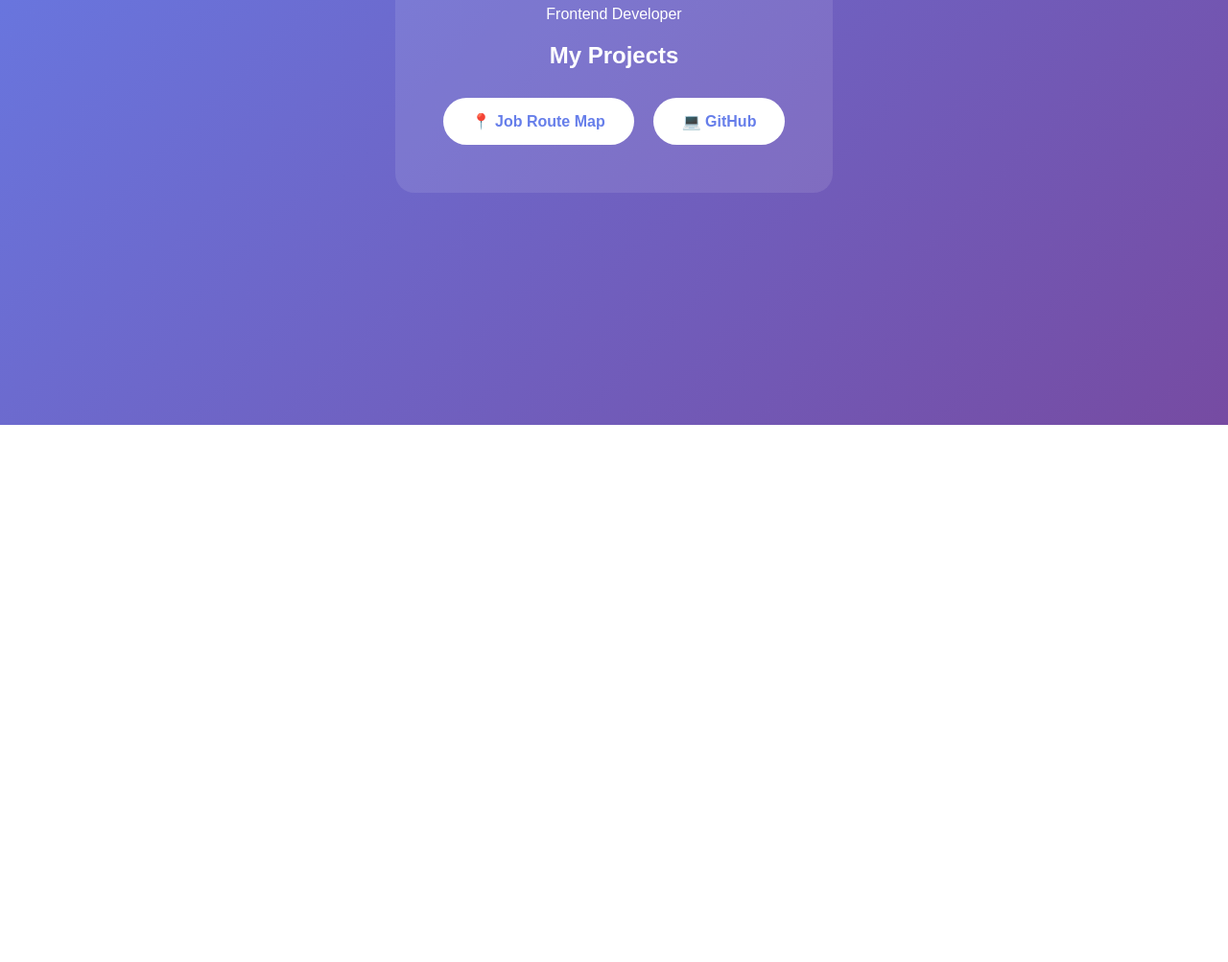
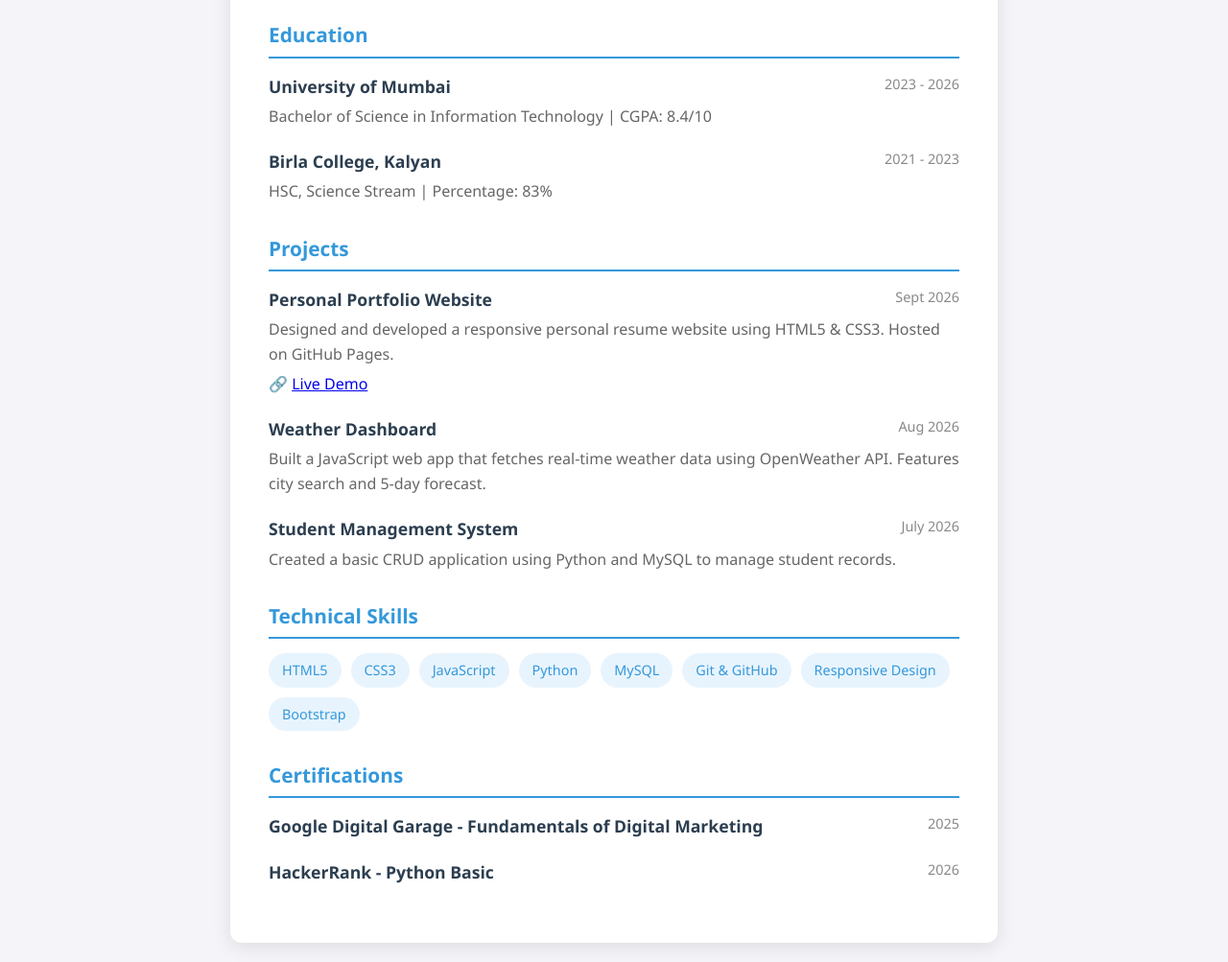
Before and after one commit to Karishma11-Raj/karishma11-raj.github.io, a website: page index.html in a window 1280 px wide. Shown: the part 357-1360 px from the top of the page at 96% size. Before the commit the page ends 800 px from the top, so only its background shows below. Drawn offline with Linux system fonts and the light colour scheme.

Commit message:
updated portfolio

```diff
--- a/index.html
+++ b/index.html
@@ -1 +1,72 @@
-<!DOCTYPE html><html><head><meta charset="UTF-8"><title>Karishma Raj</title><style>body{background:linear-gradient(135deg,#667eea,#764ba2);color:white;font-family:Arial;display:flex;align-items:center;justify-content:center;height:100vh;margin:0;text-align:center}div{background:rgba(255,255,255,.1);padding:40px;border-radius:20px}a{display:inline-block;background:white;color:#667eea;padding:15px 30px;border-radius:50px;text-decoration:none;font-weight:bold;margin:10px}</style></head><body><div><h1>Hi, I am Karishma Raj 👋</h1><p>Frontend Developer</p><h2>My Projects</h2><a href="map.html">📍 Job Route Map</a><a href="https://github.com/Karishma11-Raj">💻 GitHub</a></div></body></html>
+<!DOCTYPE html>
+<html lang="en">
+<head>
+  <meta charset="UTF-8">
+  <meta name="viewport" content="width=device-width, initial-scale=1.0">
+  <title>Karishma Rajbhar - Resume</title>
+  <style>
+    *{margin:0;padding:0;box-sizing:border-box}
+    body{font-family:'Segoe UI',sans-serif;line-height:1.6;background:#f4f4f9;color:#333;padding:20px}
+    .resume{max-width:800px;background:white;margin:auto;padding:40px;border-radius:12px;box-shadow:0 4px 20px rgba(0,0,0,0.1)}
+    h1{color:#2c3e50;font-size:2.5rem;text-align:center;margin-bottom:10px}
+    h2{color:#3498db;border-bottom:2px solid #3498db;padding-bottom:5px;margin:30px 0 15px 0;font-size:1.3rem}
+    .contact{text-align:center;color:#555;margin-bottom:25px}
+    .contact a{color:#3498db;text-decoration:none}
+    .item{margin-bottom:20px}
+    .item h3{color:#2c3e50;font-size:1.1rem;margin-bottom:5px}
+    .item .date{float:right;color:#888;font-size:.9rem;font-weight:normal}
+    .item p{color:#666;margin:5px 0}
+    .skills{display:flex;flex-wrap:wrap;gap:10px;list-style:none;padding:0}
+    .skills li{background:#e8f4fd;color:#3498db;padding:6px 14px;border-radius:20px;font-size:.9rem}
+    .btn{display:inline-block;background:#3498db;color:white;padding:12px 25px;border-radius:6px;text-decoration:none;margin-top:20px;font-weight:bold}
+    @media(max-width:600px){.item .date{float:none;display:block;margin-top:3px}h1{font-size:2rem}.resume{padding:25px}}
+  </style>
+</head>
+<body>
+  <div class="resume">
+    <h1>Karishma Rajbhar</h1>
+    <p class="contact">
+      📧 <a href="mailto:rajbharkarishma454@gmail.com">rajbharkarishma454@gmail.com</a> |
+      📍 Kalyan, Maharashtra <br>
+      💻 <a href="https://karishma11-raj.github.io" target="_blank">Portfolio</a> |
+      🔗 <a href="https://linkedin.com/in/karishma-rajbhar" target="_blank">LinkedIn</a>
+    </p>
+    <h2>Career Objective</h2>
+    <p>Enthusiastic IT graduate from Kalyan seeking internship/entry-level opportunities in Web Development. Skilled in HTML, CSS, JavaScript with a strong passion for creating responsive websites and learning new technologies.</p>
+    <h2>Education</h2>
+    <div class="item">
+      <h3>University of Mumbai <span class="date">2023 - 2026</span></h3>
+      <p>Bachelor of Science in Information Technology | CGPA: 8.4/10</p>
+    </div>
+    <div class="item">
+      <h3>Birla College, Kalyan <span class="date">2021 - 2023</span></h3>
+      <p>HSC, Science Stream | Percentage: 83%</p>
+    </div>
+    <h2>Projects</h2>
+    <div class="item">
+      <h3>Personal Portfolio Website <span class="date">Sept 2026</span></h3>
+      <p>Designed and developed a responsive personal resume website using HTML5 & CSS3. Hosted on GitHub Pages.</p>
+      <p>🔗 <a href="https://karishma11-raj.github.io" target="_blank">Live Demo</a></p>
+    </div>
+    <div class="item">
+      <h3>Weather Dashboard <span class="date">Aug 2026</span></h3>
+      <p>Built a JavaScript web app that fetches real-time weather data using OpenWeather API. Features city search and 5-day forecast.</p>
+    </div>
+    <div class="item">
+      <h3>Student Management System <span class="date">July 2026</span></h3>
+      <p>Created a basic CRUD application using Python and MySQL to manage student records.</p>
+    </div>
+    <h2>Technical Skills</h2>
+    <ul class="skills">
+      <li>HTML5</li><li>CSS3</li><li>JavaScript</li><li>Python</li><li>MySQL</li><li>Git & GitHub</li><li>Responsive Design</li><li>Bootstrap</li>
+    </ul>
+    <h2>Certifications</h2>
+    <div class="item">
+      <h3>Google Digital Garage - Fundamentals of Digital Marketing <span class="date">2025</span></h3>
+    </div>
+    <div class="item">
+      <h3>HackerRank - Python Basic <span class="date">2026</span></h3>
+    </div>
+  </div>
+</body>
+</html>
```
